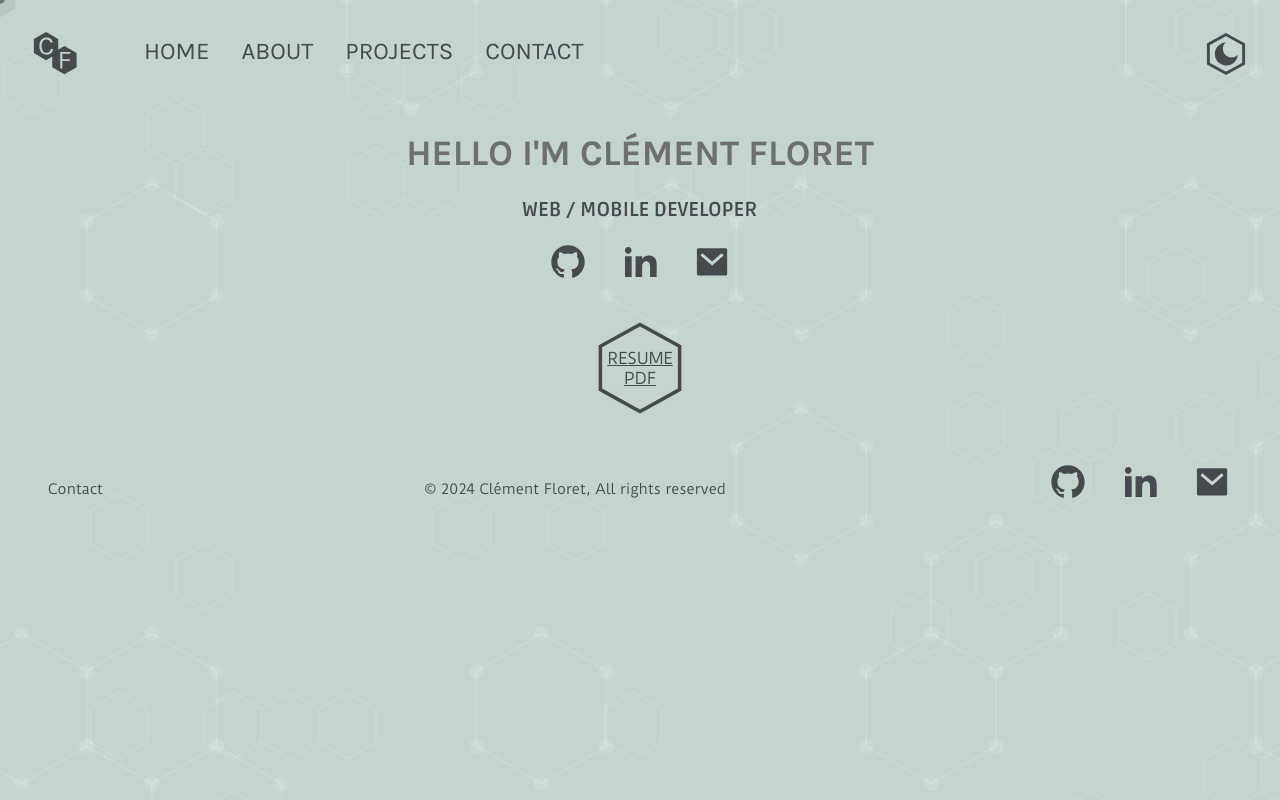
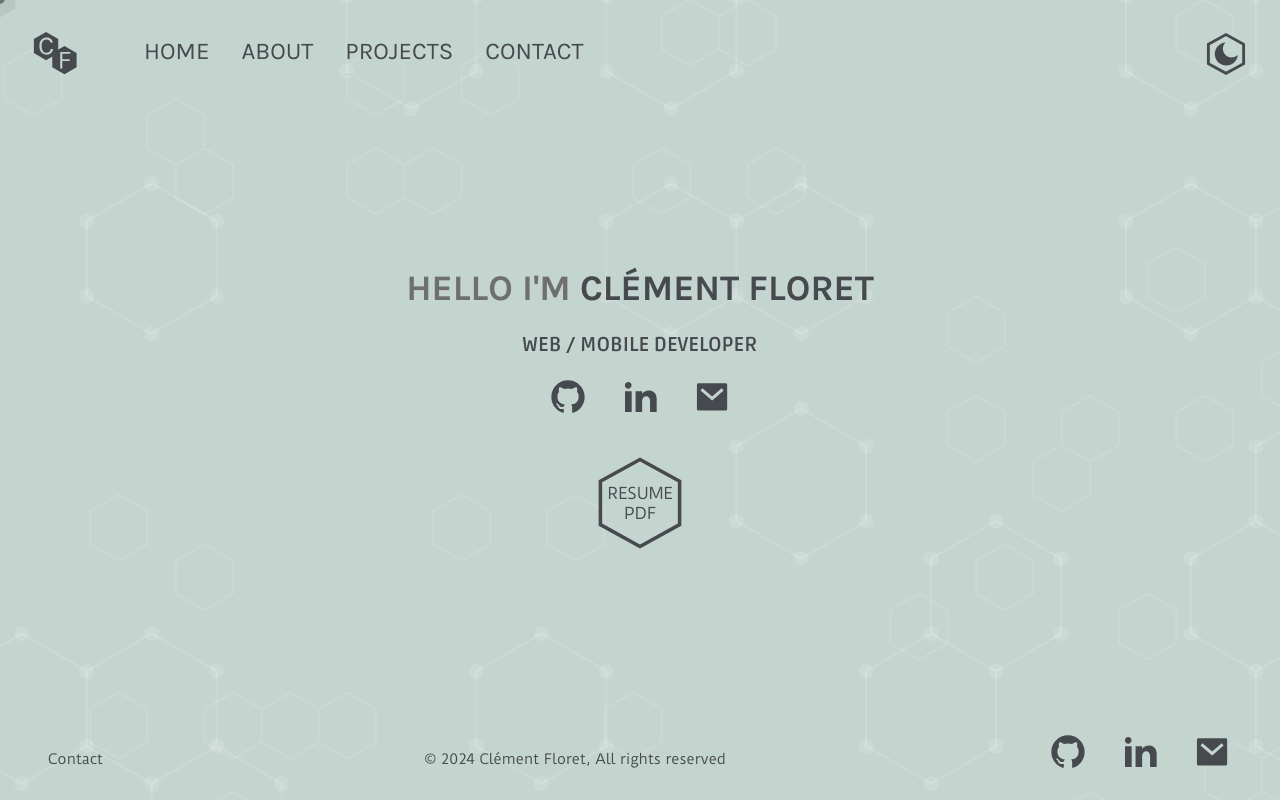
Before and after one commit to floretcl/Clementfloret, a React (Create React App) app in the folder portfolio-front/: page / in a window 1280 px wide. Built offline with nearby package versions, Linux system fonts and the light colour scheme.

Commit message:
add base style rules

```diff
--- a/portfolio-front/src/styles/index.scss
+++ b/portfolio-front/src/styles/index.scss
@@ -88,6 +88,19 @@ button {
 
 a {
   cursor: none;
+  text-decoration: none;
+}
+
+strong {
+  color: $dark-color;
+}
+
+// APP
+
+.app {
+  display: flex;
+  flex-direction: column;
+  height: 100vh;
 }
 
 // HEADER
@@ -148,7 +161,6 @@ a {
       font-family: $karla-regular;
       font-size: 1.5rem;
       text-transform: uppercase;
-      text-decoration: none;
       color: $green-color;
       transition: color 0.2s ease-in;
 
@@ -435,7 +447,6 @@ a {
     a {
       display: inline-block;
       color: $dark-color;
-      text-decoration: none;
       padding: 0.5rem 1rem;
       transition: color 0.2s ease-in;
 
```
